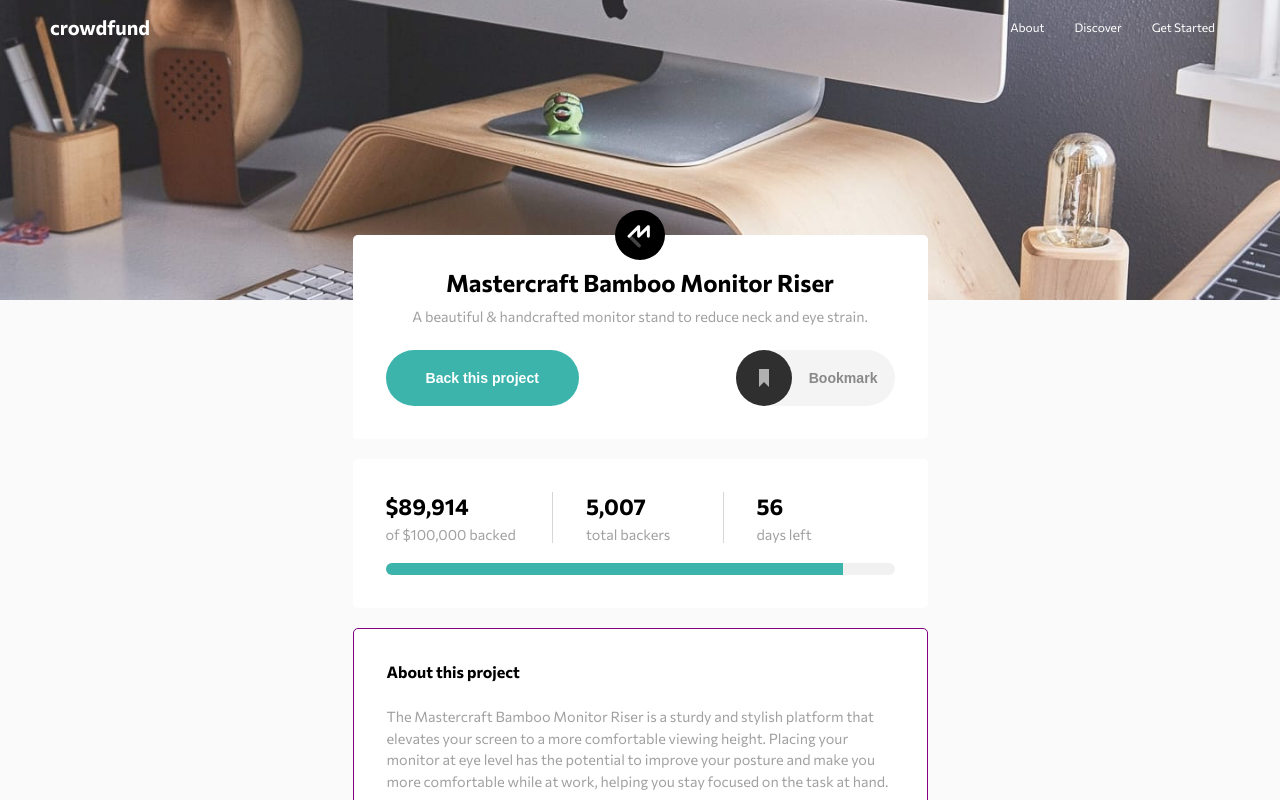
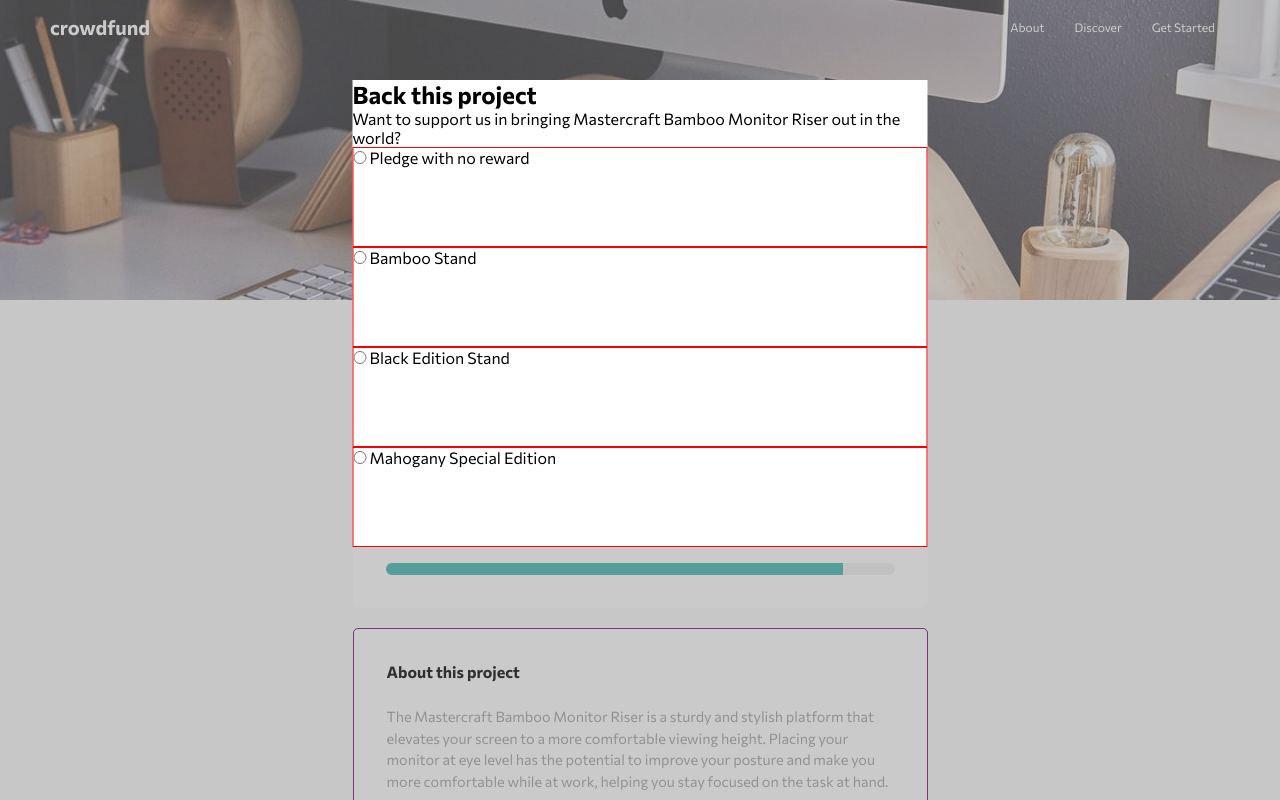
Before and after one commit to philosophy-flow/crowdfunding-product-page, a plain HTML site: page index.html in a window 1280 px wide. Shown: the top 800 px of the page. Drawn offline with Linux system fonts and the light colour scheme.

Commit message:
beginning reward selection modal

```diff
--- a/index.html
+++ b/index.html
@@ -128,6 +128,29 @@
       </div>
     </div>
 
+    <div class="selection-modal">
+      <form class="selection-form">
+        <h2>Back this project</h2>
+        <p>Want to support us in bringing Mastercraft Bamboo Monitor Riser out in the world?</p>
+        <div class="reward-box">
+          <input type="radio" id="no-reward" name="reward-type" value="no-reward">
+          <label for="no-reward">Pledge with no reward</label>
+        </div>
+        <div class="reward-box">
+          <input type="radio" id="bamboo-reward" name="reward-type" value="bamboo-reward">
+          <label for="bamboo-reward">Bamboo Stand</label>
+        </div>
+        <div class="reward-box">
+          <input type="radio" id="black-reward" name="reward-type" value="black-reward">
+          <label for="black-reward">Black Edition Stand</label>
+        </div>
+        <div class="reward-box">
+          <input type="radio" id="mahogany-reward" name="reward-type" value="mahogany-reward">
+          <label for="mahogany-reward">Mahogany Special Edition</label>
+        </div>
+
+      </form>
+    </div>
 
 
   </div>
--- a/styles.css
+++ b/styles.css
@@ -385,7 +385,52 @@ body {
 
 
 
+/* SELCTION MODAL */
+.selection-modal {
+  width: 100%;
+  height: 100%;
 
+  position: fixed;
+  top: 0;
+  left: 0;
+  background-color: rgba(122, 122, 122, 0.4);
+  z-index: 1;
+}
+
+.main-container {
+  width: 575px;
+  margin: 0 auto;
+
+  position: relative;
+  top: -75px;
+
+  display: flex;
+  flex-direction: column;
+}
+
+.content-box {
+  background-color: white;
+  border-radius: 5px;
+  margin: 10px 0;
+  padding: 33px;
+}
+
+
+.selection-form {
+  width: 575px;
+  position: absolute;
+  left: 50%;
+  top: 80px;
+  transform: translate(-50%);
+  background-color: white;
+}
+
+.reward-box {
+  height: 100px;
+
+  margin: 0 auto;
+  border: 1px solid red;
+}
 
 
 @media only screen and (min-width: 1400px) {
```
